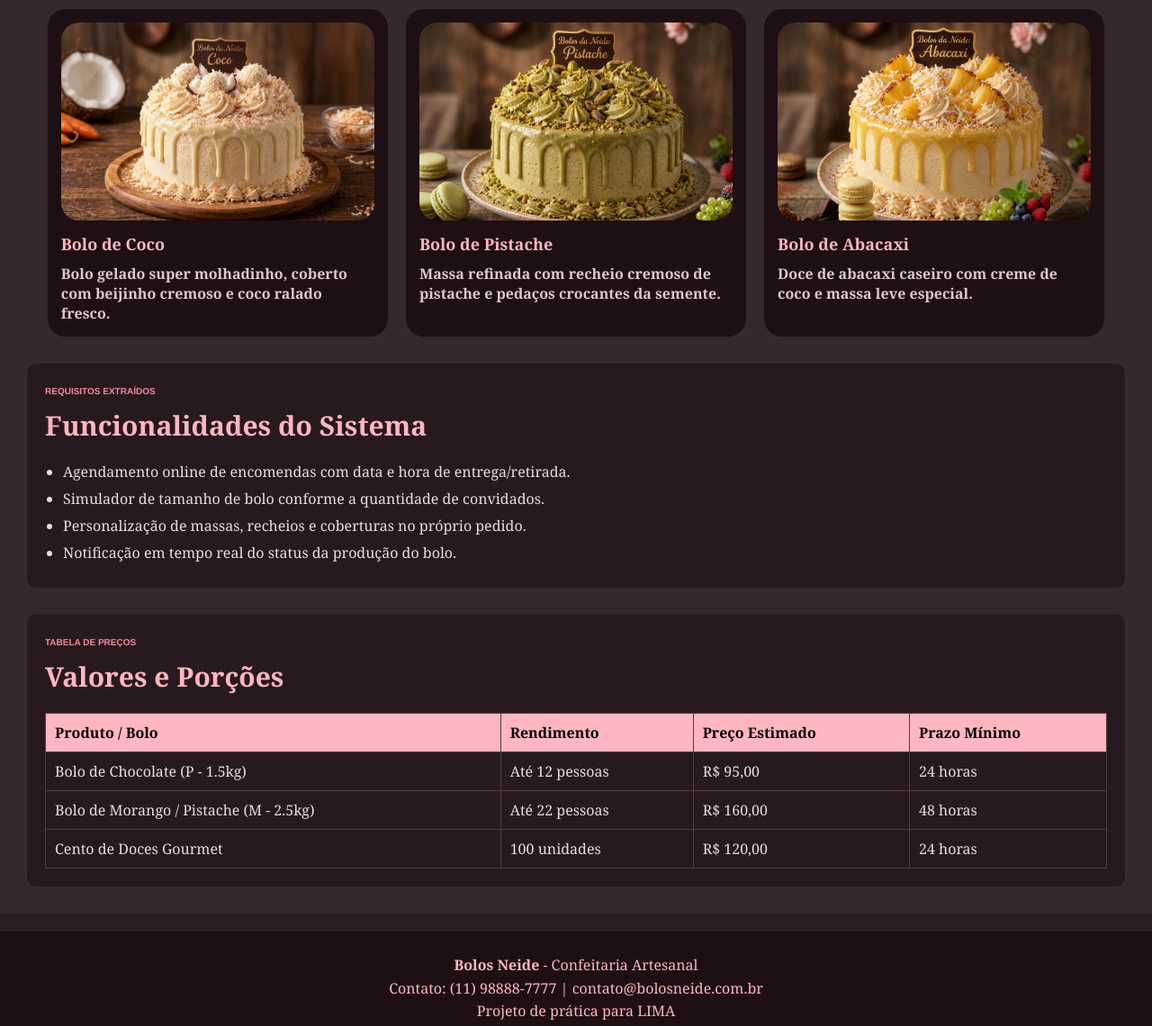
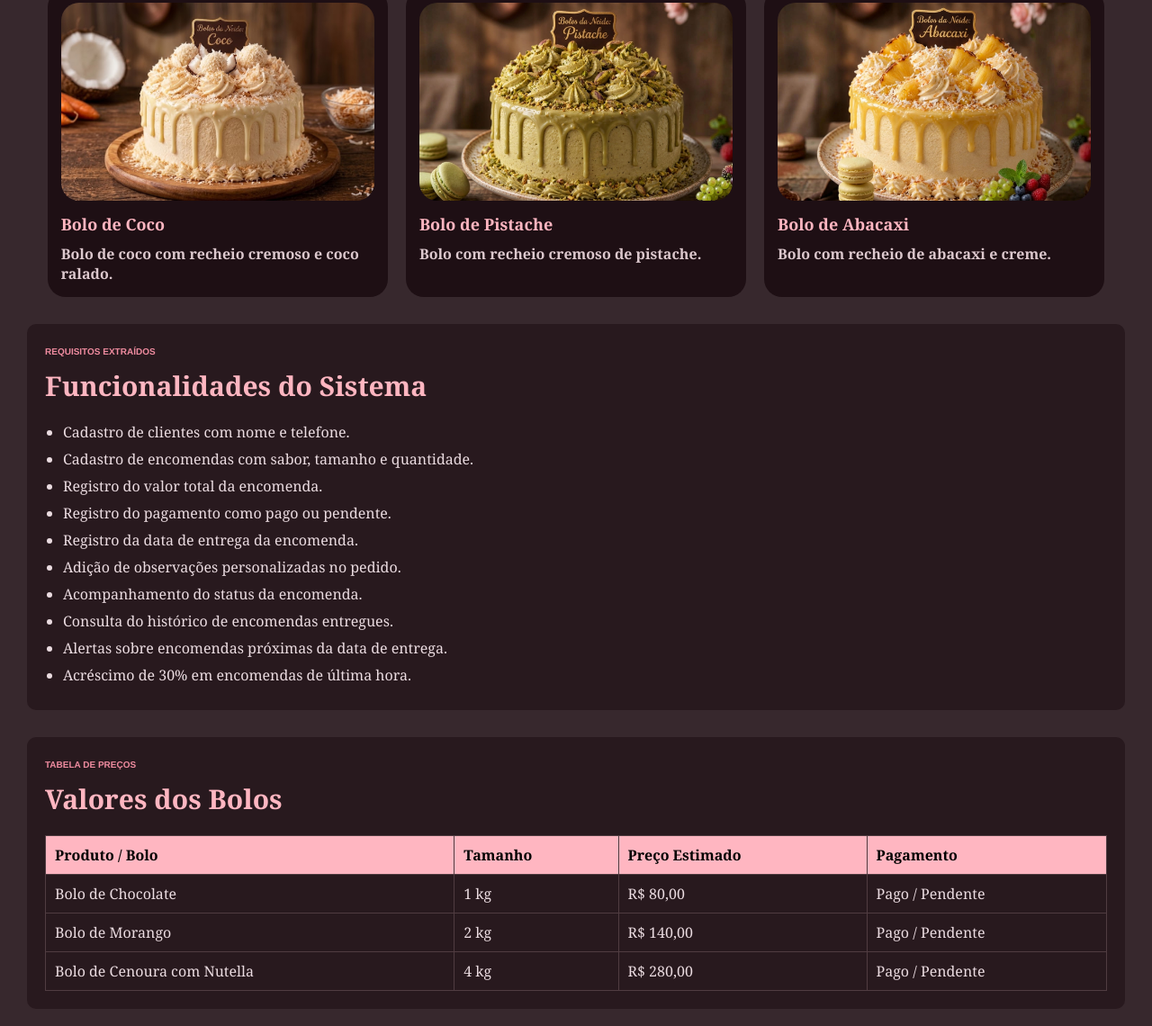
Before and after one commit to BellaMayumi/bolos-da-neide-app, a plain HTML site: page index.html in a window 1280 px wide. Shown: the part 953-2093 px from the top of the page at 90% size. Drawn offline with Linux system fonts and the light colour scheme.

Commit message:
Bolos da Neide

```diff
--- a/css/style.css
+++ b/css/style.css
@@ -90,6 +90,7 @@ main {
 #introducao img {
     width: 450px;
     height: 250px;
+    max-width: 500px;
     object-fit: cover;
     border-radius: 8px;
 }
@@ -101,7 +102,6 @@ main {
     margin-bottom: 10px;
 }
 
-/* Produtos / Cards */
 #produtos {
     margin-top: 30px;
 }
@@ -143,8 +143,8 @@ main {
     font-family: Georgia, serif;
 }
 
-/* Requisitos e Tabela */
-#requisitos, #tabela-precos {
+#requisitos,
+#tabela-precos {
     margin-top: 30px;
     background-color: rgb(40, 25, 30);
     padding: 20px;
@@ -169,7 +169,8 @@ table {
     color: white;
 }
 
-th, td {
+th,
+td {
     padding: 10px;
     text-align: left;
     border: 1px solid rgb(80, 60, 65);
--- a/index.html
+++ b/index.html
@@ -17,6 +17,7 @@
             <section id="menu">
                 <a href="#inicio"><span>Início</span></a>
                 <a href="#produtos"><span>Bolos</span></a>
+                <a href="#requisitos"><span>Encomendas</span></a>
                 <a href="#contato"><span>Contato</span></a>
             </section>
         </nav>
@@ -27,114 +28,205 @@
         <section id="introducao">
             <article>
                 <h2>Conheça a Bolos Neide!</h2>
-                <p>Confeitaria especializada em bolos caseiros, bolos de festa personalizados e doces artesanais.</p>
-                <p>Trabalhamos com ingredientes selecionados e muito carinho para adoçar seus momentos especiais.</p>
-                <p>O objetivo deste sistema é facilitar os pedidos dos clientes, permitindo encomendar bolos, consultar sabores disponíveis e calcular orçamentos em tempo real.</p>
+
+                <p>
+                    Confeitaria especializada em bolos caseiros,
+                    bolos de festa personalizados e doces artesanais.
+                </p>
+
+                <p>
+                    Trabalhamos com ingredientes selecionados e muito
+                    carinho para adoçar seus momentos especiais.
+                </p>
+
+                <p>
+                    O objetivo deste sistema é facilitar o gerenciamento
+                    das encomendas, permitindo registrar clientes, bolos,
+                    pagamentos e datas de entrega.
+                </p>
             </article>
 
-            <img src="assets/img/logo.png" alt="Confeitaria Bolos Neide"/>
+            <img src="assets/img/logo.png" alt="Confeitaria Bolos Neide">
         </section>
 
-        <!-- Seção de Produtos (6 Imagens no Flexbox) -->
+
         <section id="produtos">
+
             <small>NOSSAS DELÍCIAS</small>
             <h2>Bolos e Especiais</h2>
 
             <section id="cards">
+
                 <article class="card">
-                    <img src="assets/img/chocolate.png" alt="Bolo de Chocolate"/>
+                    <img src="assets/img/chocolate.png" alt="Bolo de Chocolate">
                     <h2>Bolo de Chocolate</h2>
-                    <p>Massa molhadinha de cacau nobre com cobertura cremosa de brigadeiro gourmet e raspas.</p>
+                    <p>
+                        Bolo de chocolate com recheio cremoso e cobertura
+                        especial de chocolate.
+                    </p>
                 </article>
 
                 <article class="card">
-                    <img src="assets/img/morango.png" alt="Bolo de Morango"/>
+                    <img src="assets/img/morango.png" alt="Bolo de Morango">
                     <h2>Bolo de Morango</h2>
-                    <p>Pão de ló leve com recheio aveludado, morangos frescos e calda artesanal da casa.</p>
+                    <p>
+                        Bolo com recheio cremoso e morangos frescos.
+                    </p>
                 </article>
 
                 <article class="card">
-                    <img src="assets/img/cenoura.png" alt="Bolo de Cenoura com Nutella"/>
+                    <img src="assets/img/cenoura.png" alt="Bolo de Cenoura com Nutella">
                     <h2>Bolo de Cenoura com Nutella</h2>
-                    <p>Massa fofinha de cenoura com generosa camada e recheio de Nutella original.</p>
+                    <p>
+                        Massa fofinha de cenoura com recheio de Nutella.
+                    </p>
                 </article>
 
                 <article class="card">
-                    <img src="assets/img/coco.png" alt="Bolo de Coco"/>
+                    <img src="assets/img/coco.png" alt="Bolo de Coco">
                     <h2>Bolo de Coco</h2>
-                    <p>Bolo gelado super molhadinho, coberto com beijinho cremoso e coco ralado fresco.</p>
+                    <p>
+                        Bolo de coco com recheio cremoso e coco ralado.
+                    </p>
                 </article>
 
                 <article class="card">
-                    <img src="assets/img/pistache.png" alt="Bolo de Pistache"/>
+                    <img src="assets/img/pistache.png" alt="Bolo de Pistache">
                     <h2>Bolo de Pistache</h2>
-                    <p>Massa refinada com recheio cremoso de pistache e pedaços crocantes da semente.</p>
+                    <p>
+                        Bolo com recheio cremoso de pistache.
+                    </p>
                 </article>
 
                 <article class="card">
-                    <img src="assets/img/abacaxi.png" alt="Bolo de Abacaxi"/>
+                    <img src="assets/img/abacaxi.png" alt="Bolo de Abacaxi">
                     <h2>Bolo de Abacaxi</h2>
-                    <p>Doce de abacaxi caseiro com creme de coco e massa leve especial.</p>
+                    <p>
+                        Bolo com recheio de abacaxi e creme.
+                    </p>
                 </article>
+
             </section>
         </section>
 
-        <!-- Funcionalidades / Requisitos Extraídos -->
+
         <section id="requisitos">
+
             <small>REQUISITOS EXTRAÍDOS</small>
             <h2>Funcionalidades do Sistema</h2>
+
             <ul>
-                <li>Agendamento online de encomendas com data e hora de entrega/retirada.</li>
-                <li>Simulador de tamanho de bolo conforme a quantidade de convidados.</li>
-                <li>Personalização de massas, recheios e coberturas no próprio pedido.</li>
-                <li>Notificação em tempo real do status da produção do bolo.</li>
+                <li>
+                    Cadastro de clientes com nome e telefone.
+                </li>
+
+                <li>
+                    Cadastro de encomendas com sabor, tamanho e quantidade.
+                </li>
+
+                <li>
+                    Registro do valor total da encomenda.
+                </li>
+
+                <li>
+                    Registro do pagamento como pago ou pendente.
+                </li>
+
+                <li>
+                    Registro da data de entrega da encomenda.
+                </li>
+
+                <li>
+                    Adição de observações personalizadas no pedido.
+                </li>
+
+                <li>
+                    Acompanhamento do status da encomenda.
+                </li>
+
+                <li>
+                    Consulta do histórico de encomendas entregues.
+                </li>
+
+                <li>
+                    Alertas sobre encomendas próximas da data de entrega.
+                </li>
+
+                <li>
+                    Acréscimo de 30% em encomendas de última hora.
+                </li>
             </ul>
+
         </section>
 
-        <!-- Tabela de Preços -->
+
         <section id="tabela-precos">
+
             <small>TABELA DE PREÇOS</small>
-            <h2>Valores e Porções</h2>
+            <h2>Valores dos Bolos</h2>
+
             <table>
+
                 <thead>
                     <tr>
                         <th>Produto / Bolo</th>
-                        <th>Rendimento</th>
+                        <th>Tamanho</th>
                         <th>Preço Estimado</th>
-                        <th>Prazo Mínimo</th>
+                        <th>Pagamento</th>
                     </tr>
                 </thead>
+
                 <tbody>
+
                     <tr>
-                        <td>Bolo de Chocolate (P - 1.5kg)</td>
-                        <td>Até 12 pessoas</td>
-                        <td>R$ 95,00</td>
-                        <td>24 horas</td>
+                        <td>Bolo de Chocolate</td>
+                        <td>1 kg</td>
+                        <td>R$ 80,00</td>
+                        <td>Pago / Pendente</td>
                     </tr>
+
                     <tr>
-                        <td>Bolo de Morango / Pistache (M - 2.5kg)</td>
-                        <td>Até 22 pessoas</td>
-                        <td>R$ 160,00</td>
-                        <td>48 horas</td>
+                        <td>Bolo de Morango</td>
+                        <td>2 kg</td>
+                        <td>R$ 140,00</td>
+                        <td>Pago / Pendente</td>
                     </tr>
+
                     <tr>
-                        <td>Cento de Doces Gourmet</td>
-                        <td>100 unidades</td>
-                        <td>R$ 120,00</td>
-                        <td>24 horas</td>
+                        <td>Bolo de Cenoura com Nutella</td>
+                        <td>4 kg</td>
+                        <td>R$ 280,00</td>
+                        <td>Pago / Pendente</td>
                     </tr>
+
                 </tbody>
+
             </table>
+
         </section>
 
     </main>
 
+
     <footer id="contato">
+
         <section id="rodape">
-            <p><strong>Bolos Neide</strong> - Confeitaria Artesanal</p>
-            <p>Contato: (11) 98888-7777 | contato@bolosneide.com.br</p>
-            <p>Projeto de prática para LIMA</p>
+
+            <p>
+                <strong>Bolos Neide</strong> - Confeitaria Artesanal
+            </p>
+
+            <p>
+                Contato: (11) 98888-7777 |
+                contato@bolosneide.com.br
+            </p>
+
+            <p>
+                Projeto de prática para LIMA
+            </p>
+
         </section>
+
     </footer>
 
 </body>
```
